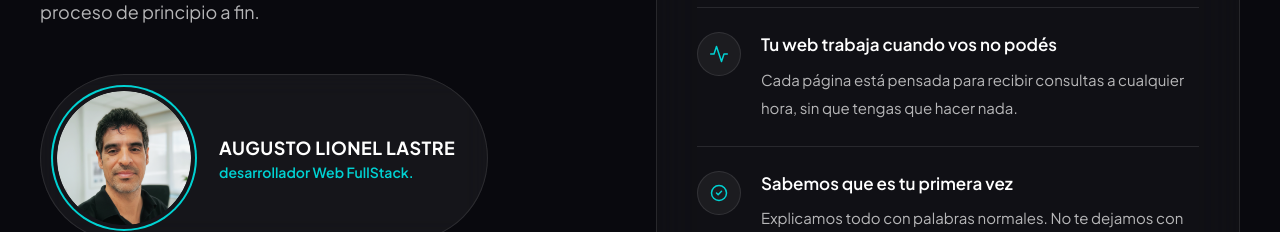
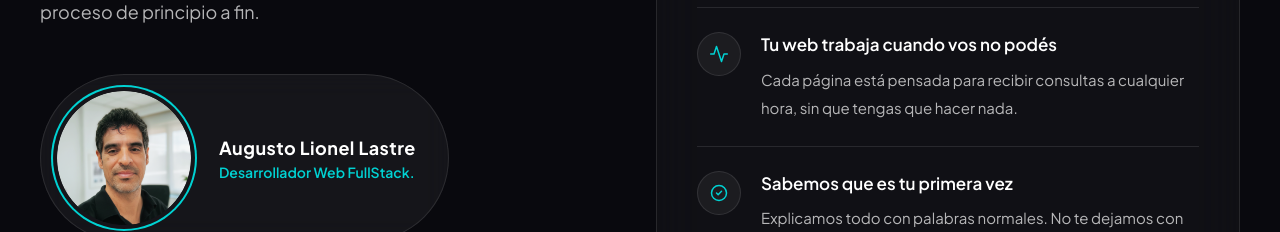
Before and after one commit to codigolionel/lienel-web, a React (Vite) app: page / in a window 1280 px wide. Shown: the part 3700-3932 px from the top of the page. Built offline with nearby package versions, Linux system fonts and the light colour scheme; no server answers.

Commit message:
texto abaut us

```diff
--- a/src/components/AbautUs.tsx
+++ b/src/components/AbautUs.tsx
@@ -273,8 +273,8 @@ export default function AbautUs() {
                                 className="h-32 w-32 sm:h-[142px] sm:w-[142px] rounded-full object-cover ring-2 ring-[#00D2D3] p-1"
                             />
                             <div className="flex flex-col items-center sm:items-start text-center sm:text-left">
-                                <span className="text-base sm:text-lg font-bold text-white tracking-wide">AUGUSTO LIONEL LASTRE</span>
-                                <span className="text-xs sm:text-sm font-semibold text-[#00D2D3]">desarrollador Web FullStack.</span>
+                                <span className="text-base sm:text-lg font-bold text-white tracking-wide">Augusto Lionel Lastre</span>
+                                <span className="text-xs sm:text-sm font-semibold text-[#00D2D3]">Desarrollador Web FullStack.</span>
                             </div>
                         </div>
                     </div>
```
